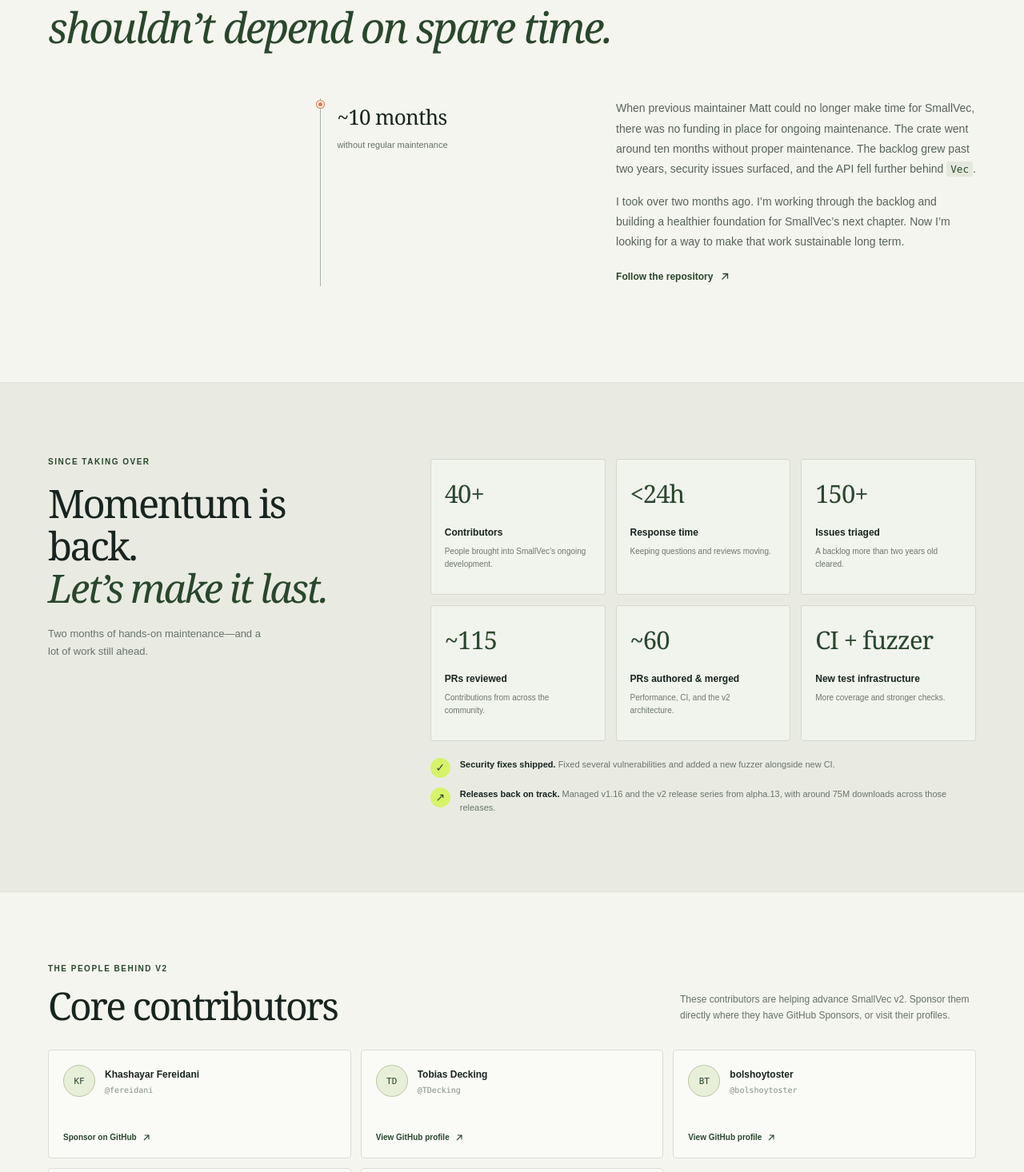
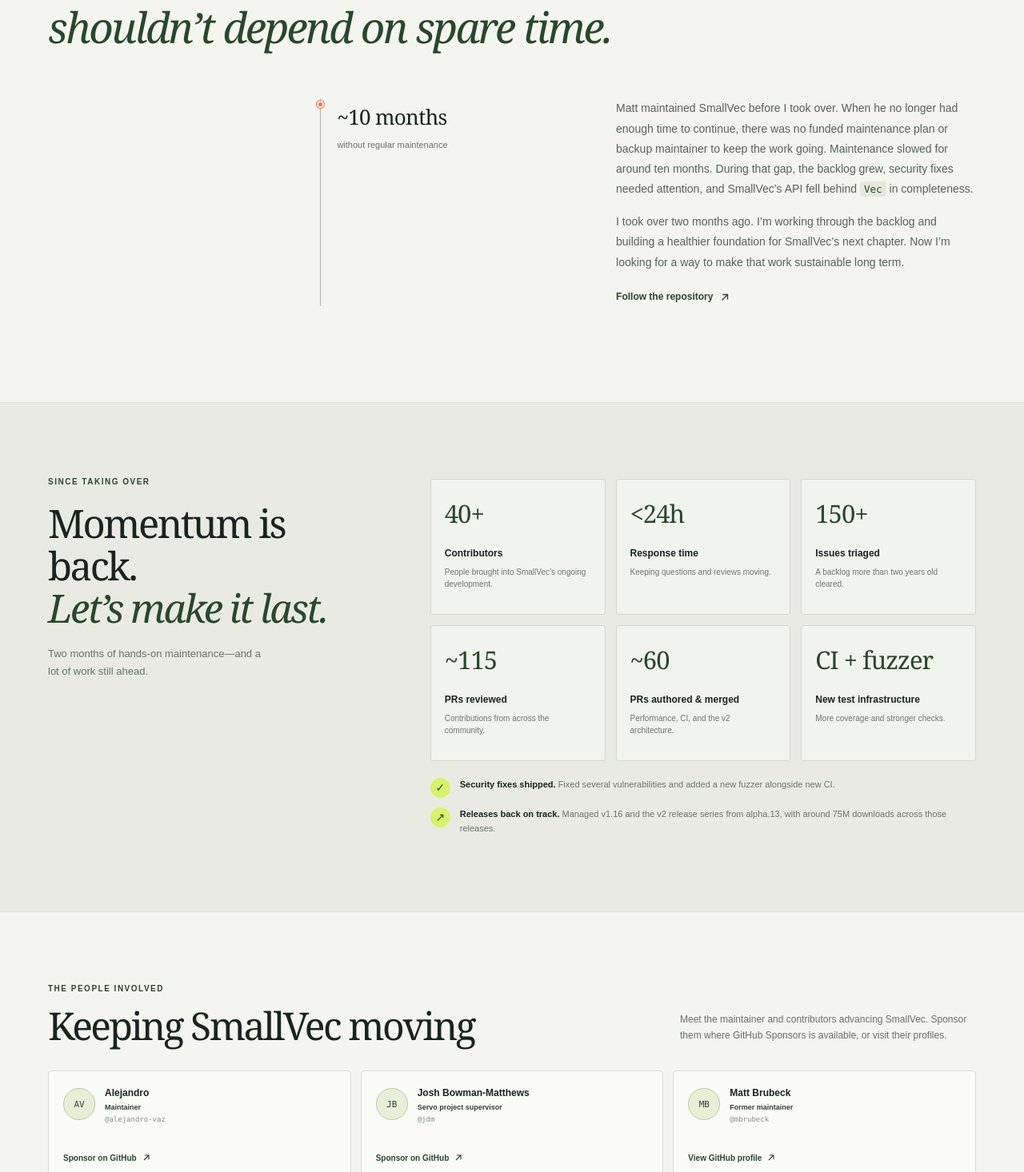
Before and after one commit to smallvec/smallvec.rs, a Next.js app: page / in a window 1280 px wide. Shown: the part 1144-2610 px from the top of the page at 80% size. Built offline with nearby package versions, Linux system fonts and the light colour scheme.

Commit message:
feat: more and more

```diff
--- a/app/globals.css
+++ b/app/globals.css
@@ -476,9 +476,10 @@ h1 em, h2 em {
 .contributor-card { min-height: 136px; display: flex; flex-direction: column; justify-content: space-between; padding: 18px; border: 1px solid #d9ddd3; border-radius: 4px; background: rgba(255, 255, 255, .5); }
 .contributor-identity { display: flex; align-items: center; gap: 12px; min-width: 0; }
 .contributor-avatar { width: 40px; height: 40px; flex: 0 0 auto; display: grid; place-items: center; border: 1px solid #b9c59f; border-radius: 50%; color: var(--green-dark); background: #e8efd9; font: 11px "SFMono-Regular", Consolas, monospace; }
-.contributor-name-group { min-width: 0; display: flex; flex-direction: column; gap: 5px; }
+.contributor-name-group { min-width: 0; display: flex; flex-direction: column; gap: 3px; }
 .contributor-name-group strong { overflow: hidden; color: var(--ink); font-size: 12px; font-weight: 700; text-overflow: ellipsis; white-space: nowrap; }
-.contributor-name-group > span { overflow: hidden; color: #849087; font: 10px "SFMono-Regular", Consolas, monospace; text-overflow: ellipsis; white-space: nowrap; }
+.contributor-role { overflow: hidden; color: var(--green-dark); font-size: 9px; font-weight: 650; text-overflow: ellipsis; white-space: nowrap; }
+.contributor-handle { overflow: hidden; color: #849087; font: 9px "SFMono-Regular", Consolas, monospace; text-overflow: ellipsis; white-space: nowrap; }
 .contributor-link,
 .contributors-source a { display: inline-flex; align-items: center; gap: 6px; color: var(--green-dark); text-decoration: none; font-size: 10px; font-weight: 700; }
 .contributor-link { width: fit-content; padding-top: 12px; }
--- a/app/page.tsx
+++ b/app/page.tsx
@@ -1,9 +1,34 @@
 const sponsorUrl = "https://github.com/sponsors/alejandro-vaz";
 
-const coreContributors = [
+const smallvecPeople = [
+  {
+    handle: "alejandro-vaz",
+    name: "Alejandro",
+    role: "Maintainer",
+    initials: "AV",
+    href: sponsorUrl,
+    action: "Sponsor on GitHub",
+  },
+  {
+    handle: "jdm",
+    name: "Josh Bowman-Matthews",
+    role: "Servo project supervisor",
+    initials: "JB",
+    href: "https://github.com/sponsors/jdm",
+    action: "Sponsor on GitHub",
+  },
+  {
+    handle: "mbrubeck",
+    name: "Matt Brubeck",
+    role: "Former maintainer",
+    initials: "MB",
+    href: "https://github.com/mbrubeck",
+    action: "View GitHub profile",
+  },
   {
     handle: "fereidani",
     name: "Khashayar Fereidani",
+    role: "Contributor · Security expert",
     initials: "KF",
     href: "https://github.com/sponsors/fereidani",
     action: "Sponsor on GitHub",
@@ -11,6 +36,7 @@ const coreContributors = [
   {
     handle: "TDecking",
     name: "Tobias Decking",
+    role: "Contributor",
     initials: "TD",
     href: "https://github.com/TDecking",
     action: "View GitHub profile",
@@ -18,6 +44,7 @@ const coreContributors = [
   {
     handle: "bolshoytoster",
     name: "bolshoytoster",
+    role: "Contributor · Issue triage",
     initials: "BT",
     href: "https://github.com/bolshoytoster",
     action: "View GitHub profile",
@@ -25,6 +52,7 @@ const coreContributors = [
   {
     handle: "pedrodesu",
     name: "Pedro Nobre",
+    role: "Contributor",
     initials: "PN",
     href: "https://github.com/pedrodesu",
     action: "View GitHub profile",
@@ -32,6 +60,7 @@ const coreContributors = [
   {
     handle: "GauravPawar101",
     name: "Gaurav Pawar",
+    role: "Contributor · Issue triage",
     initials: "GP",
     href: "https://github.com/GauravPawar101",
     action: "View GitHub profile",
@@ -155,10 +184,11 @@ export default function Home() {
             </div>
             <div className="story-text">
               <p>
-                When previous maintainer Matt could no longer make time for SmallVec,
-                there was no funding in place for ongoing maintenance. The crate went
-                around ten months without proper maintenance. The backlog grew past two
-                years, security issues surfaced, and the API fell further behind <code>Vec</code>.
+                Matt maintained SmallVec before I took over. When he no longer had
+                enough time to continue, there was no funded maintenance plan or backup
+                maintainer to keep the work going. Maintenance slowed for around ten
+                months. During that gap, the backlog grew, security fixes needed
+                attention, and SmallVec’s API fell behind <code>Vec</code> in completeness.
               </p>
               <p>
                 I took over two months ago. I’m working through the backlog and building
@@ -197,19 +227,20 @@ export default function Home() {
         <section className="contributors-section section-wrap" id="contributors">
           <div className="contributors-heading">
             <div>
-              <p className="eyebrow">The people behind v2</p>
-              <h2>Core contributors</h2>
+              <p className="eyebrow">The people involved</p>
+              <h2>Keeping SmallVec moving</h2>
             </div>
-            <p>These contributors are helping advance SmallVec v2. Sponsor them directly where they have GitHub Sponsors, or visit their profiles.</p>
+            <p>Meet the maintainer and contributors advancing SmallVec. Sponsor them where GitHub Sponsors is available, or visit their profiles.</p>
           </div>
           <div className="contributors-grid">
-            {coreContributors.map((contributor) => (
+            {smallvecPeople.map((contributor) => (
               <article className="contributor-card" key={contributor.handle}>
                 <div className="contributor-identity">
                   <span className="contributor-avatar" aria-hidden="true">{contributor.initials}</span>
                   <span className="contributor-name-group">
                     <strong>{contributor.name}</strong>
-                    <span>@{contributor.handle}</span>
+                    <span className="contributor-role">{contributor.role}</span>
+                    <span className="contributor-handle">@{contributor.handle}</span>
                   </span>
                 </div>
                 <a className="contributor-link" href={contributor.href} target="_blank" rel="noreferrer">
@@ -218,7 +249,7 @@ export default function Home() {
               </article>
             ))}
           </div>
-          <p className="contributors-source">Core contributor list from the <a href="https://github.com/servo/rust-smallvec#v2-core-contributors" target="_blank" rel="noreferrer">SmallVec repository README <ArrowUpRight /></a>.</p>
+          <p className="contributors-source">The five v2 contributors are listed in the <a href="https://github.com/servo/rust-smallvec#v2-core-contributors" target="_blank" rel="noreferrer">SmallVec repository README <ArrowUpRight /></a>.</p>
         </section>
 
         <section className="funding-section section-wrap" id="funding">
```
